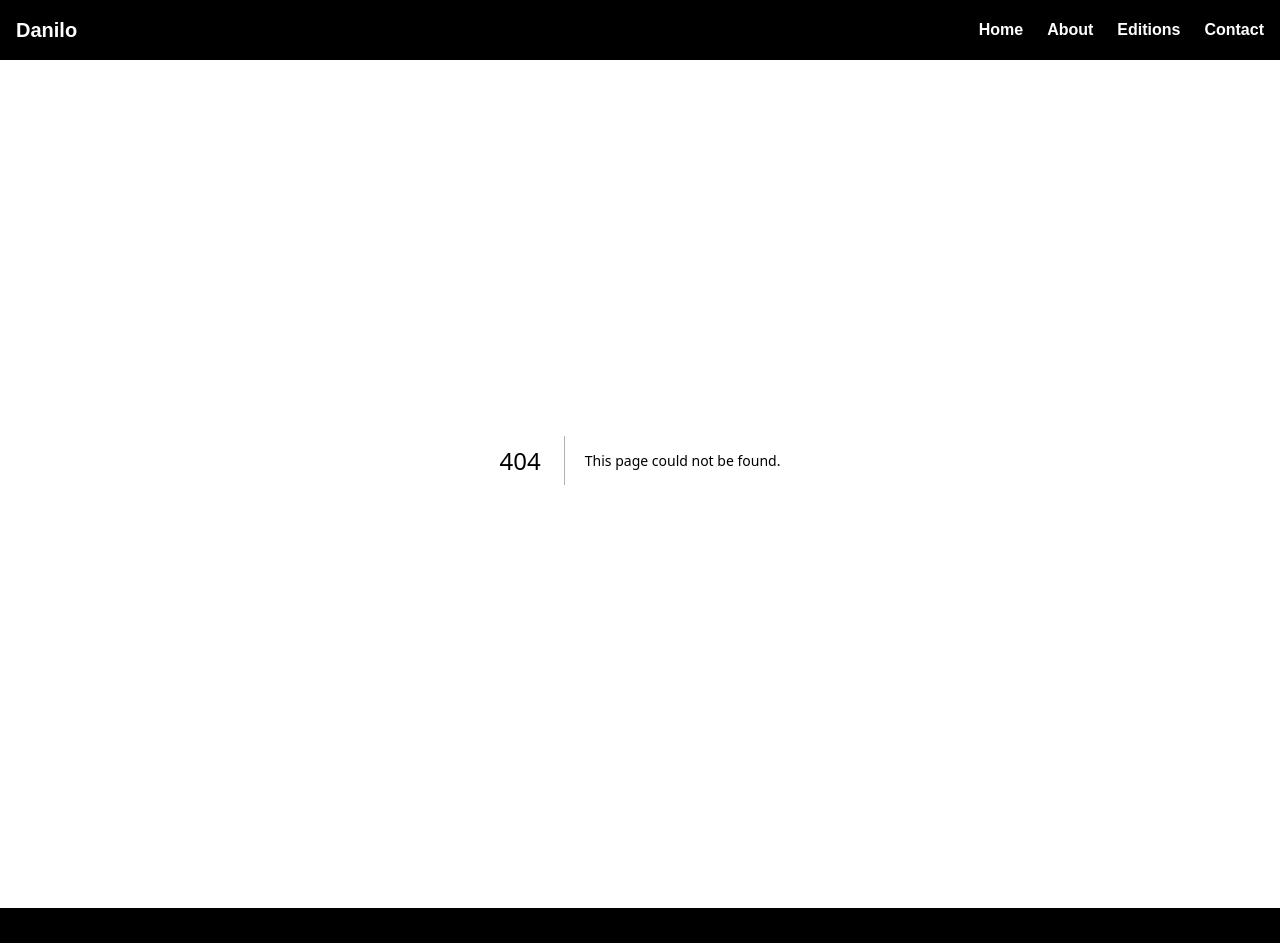
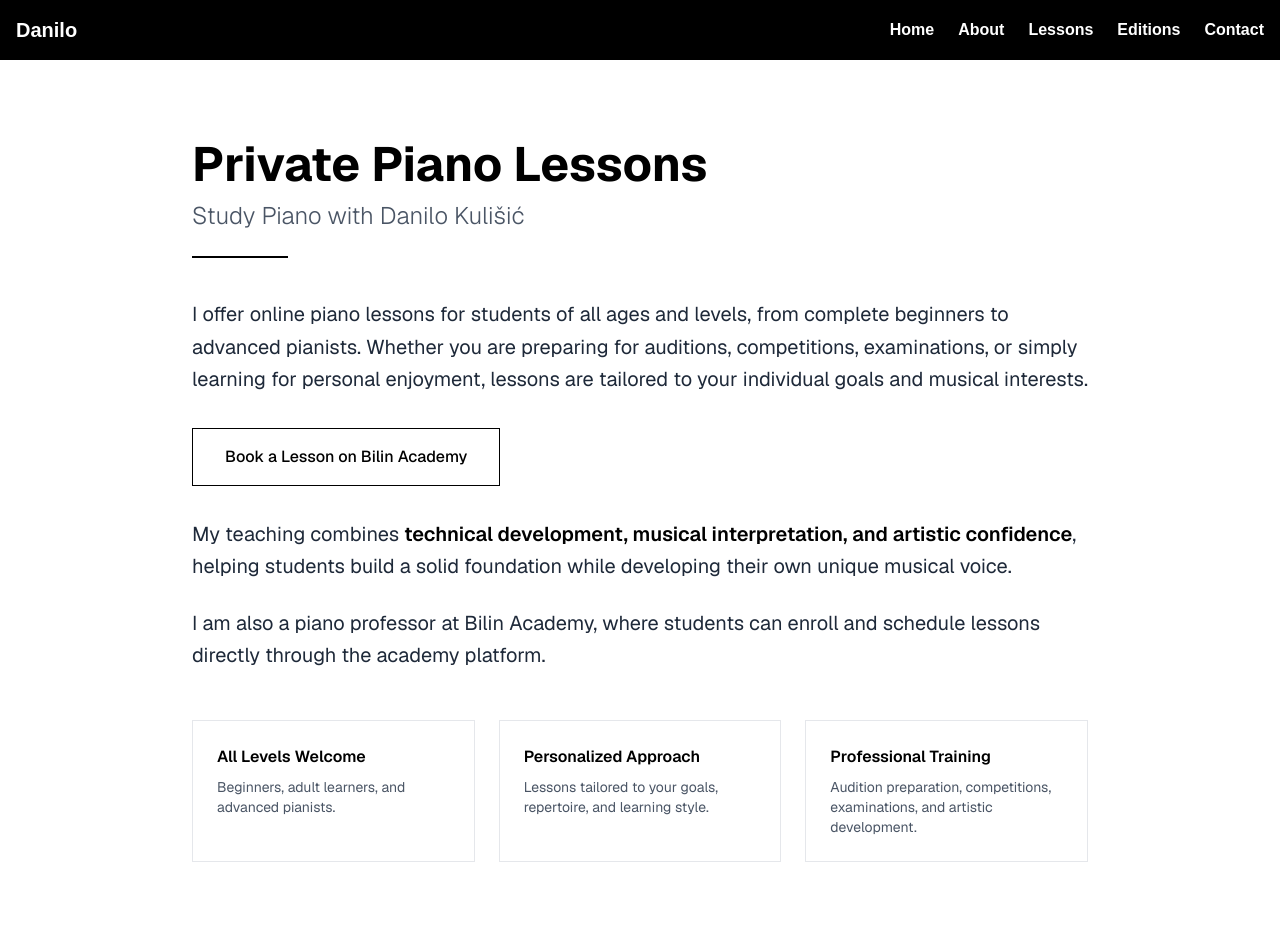
Before and after one commit to kulisic4/my-next-portfolio, a Next.js app: page /lessons in a window 1280 px wide. Before the commit this address had no page. Shown: the top 943 px of the page. Built offline with nearby package versions, Linux system fonts and the light colour scheme.

Commit message:
adding lessons page and button in navbar

```diff
--- /dev/null
+++ b/app/lessons/page.tsx
@@ -0,0 +1,93 @@
+import React from "react";
+
+const Lessons = () => {
+  return (
+    <div className="font-sans min-h-screen flex items-center justify-center px-6 py-20 bg-white">
+      <main className="max-w-4xl w-full flex flex-col items-start">
+        {/* TITLE */}
+        <h1 className="text-4xl md:text-5xl font-bold text-black">
+          Private Piano Lessons
+        </h1>
+
+        <h2 className="mt-3 text-xl md:text-2xl text-gray-600 font-light">
+          Study Piano with Danilo Kulišić
+        </h2>
+
+        {/* DIVIDER */}
+        <div className="w-24 h-0.5 bg-black mt-6 mb-10"></div>
+
+        {/* TEXT */}
+        <p className="text-gray-800 text-lg md:text-xl leading-relaxed">
+          I offer online piano lessons for students of all ages and levels, from
+          complete beginners to advanced pianists. Whether you are preparing for
+          auditions, competitions, examinations, or simply learning for personal
+          enjoyment, lessons are tailored to your individual goals and musical
+          interests.
+        </p>
+
+        {/* BUTTON */}
+        <a
+          href="https://www.bilin.academy/en/teachers/657b5b81f2c6f4612790a383"
+          target="_blank"
+          rel="noopener noreferrer"
+          className="mt-8 inline-flex items-center justify-center border border-black px-8 py-4 text-black font-medium transition-colors duration-300 hover:bg-black hover:text-white"
+        >
+          Book a Lesson on Bilin Academy
+        </a>
+
+        <div className="mt-8">
+          <p className="text-gray-800 text-lg md:text-xl leading-relaxed">
+            My teaching combines
+            <span className="font-semibold text-black">
+              {" "}
+              technical development, musical interpretation, and artistic
+              confidence
+            </span>
+            , helping students build a solid foundation while developing their
+            own unique musical voice.
+          </p>
+
+          <br />
+
+          <p className="text-gray-800 text-lg md:text-xl leading-relaxed">
+            I am also a piano professor at Bilin Academy, where students can
+            enroll and schedule lessons directly through the academy platform.
+          </p>
+        </div>
+
+        {/* HIGHLIGHTS */}
+        <div className="grid grid-cols-1 md:grid-cols-3 gap-6 mt-12 w-full">
+          <div className="border border-gray-200 p-6">
+            <h3 className="font-semibold text-black mb-2">
+              All Levels Welcome
+            </h3>
+            <p className="text-gray-600 text-sm">
+              Beginners, adult learners, and advanced pianists.
+            </p>
+          </div>
+
+          <div className="border border-gray-200 p-6">
+            <h3 className="font-semibold text-black mb-2">
+              Personalized Approach
+            </h3>
+            <p className="text-gray-600 text-sm">
+              Lessons tailored to your goals, repertoire, and learning style.
+            </p>
+          </div>
+
+          <div className="border border-gray-200 p-6">
+            <h3 className="font-semibold text-black mb-2">
+              Professional Training
+            </h3>
+            <p className="text-gray-600 text-sm">
+              Audition preparation, competitions, examinations, and artistic
+              development.
+            </p>
+          </div>
+        </div>
+      </main>
+    </div>
+  );
+};
+
+export default Lessons;
--- a/components/NavBar.tsx
+++ b/components/NavBar.tsx
@@ -1,12 +1,12 @@
-'use client'
-import Link from 'next/link'
-import React, { useState } from 'react'
+"use client";
+import Link from "next/link";
+import React, { useState } from "react";
 //import WeatherWidget from './WeatherWidget'
-import { Menu, X } from 'lucide-react'
-import { motion, AnimatePresence } from 'framer-motion'
+import { Menu, X } from "lucide-react";
+import { motion, AnimatePresence } from "framer-motion";
 
 export default function Navbar() {
-  const [isOpen, setIsOpen] = useState(false)
+  const [isOpen, setIsOpen] = useState(false);
 
   return (
     <nav className="bg-black text-white font-bold p-4 flex justify-between items-center relative z-50">
@@ -28,10 +28,22 @@ export default function Navbar() {
 
       {/* Desktop links */}
       <ul className="hidden md:flex space-x-6">
-        <Link href="/" className="hover:text-sky-200">Home</Link>
-        <Link href="/about" className="hover:text-sky-200">About</Link>
-        <Link href="/projects" className="hover:text-sky-200">Editions</Link>
-        <Link href="/contact" className="hover:text-sky-200">Contact</Link>
+        <Link href="/" className="hover:text-sky-200">
+          Home
+        </Link>
+        <Link href="/about" className="hover:text-sky-200">
+          About
+        </Link>
+        <Link href="/lessons" className="hover:text-sky-200">
+          Lessons
+        </Link>
+
+        <Link href="/projects" className="hover:text-sky-200">
+          Editions
+        </Link>
+        <Link href="/contact" className="hover:text-sky-200">
+          Contact
+        </Link>
       </ul>
 
       {/* Mobile menu (dropdown) */}
@@ -45,13 +57,37 @@ export default function Navbar() {
             transition={{ duration: 0.2 }}
             className="absolute top-16 right-4 bg-black rounded-lg shadow-lg flex flex-col space-y-4 p-6 md:hidden"
           >
-            <Link href="/" className="hover:text-sky-200" onClick={() => setIsOpen(false)}>Home</Link>
-            <Link href="/about" className="hover:text-sky-200" onClick={() => setIsOpen(false)}>About</Link>
-            <Link href="/projects" className="hover:text-sky-200" onClick={() => setIsOpen(false)}>Editions</Link>
-            <Link href="/contact" className="hover:text-sky-200" onClick={() => setIsOpen(false)}>Contact</Link>
+            <Link
+              href="/"
+              className="hover:text-sky-200"
+              onClick={() => setIsOpen(false)}
+            >
+              Home
+            </Link>
+            <Link
+              href="/about"
+              className="hover:text-sky-200"
+              onClick={() => setIsOpen(false)}
+            >
+              About
+            </Link>
+            <Link
+              href="/projects"
+              className="hover:text-sky-200"
+              onClick={() => setIsOpen(false)}
+            >
+              Editions
+            </Link>
+            <Link
+              href="/contact"
+              className="hover:text-sky-200"
+              onClick={() => setIsOpen(false)}
+            >
+              Contact
+            </Link>
           </motion.ul>
         )}
       </AnimatePresence>
     </nav>
-  )
+  );
 }
```
